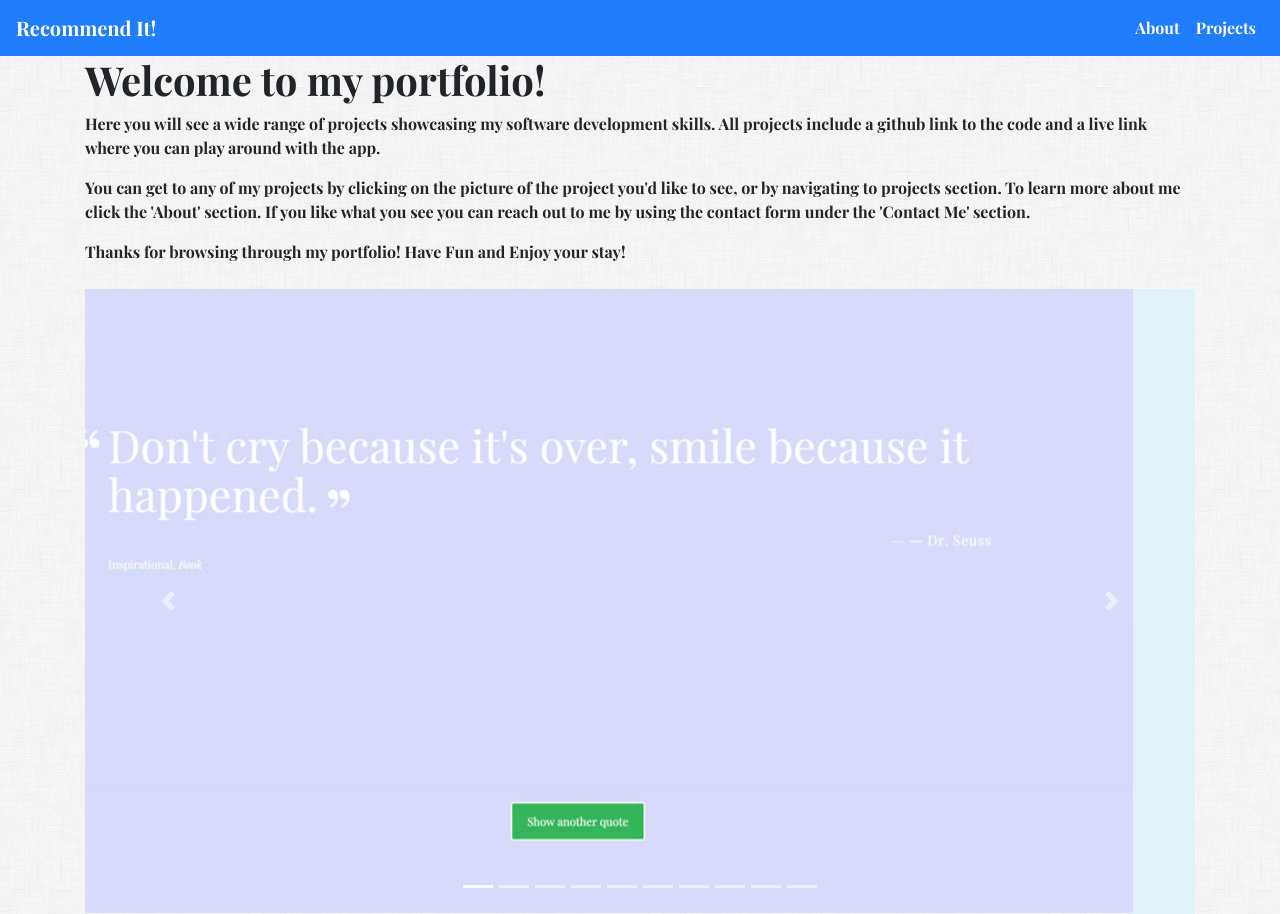
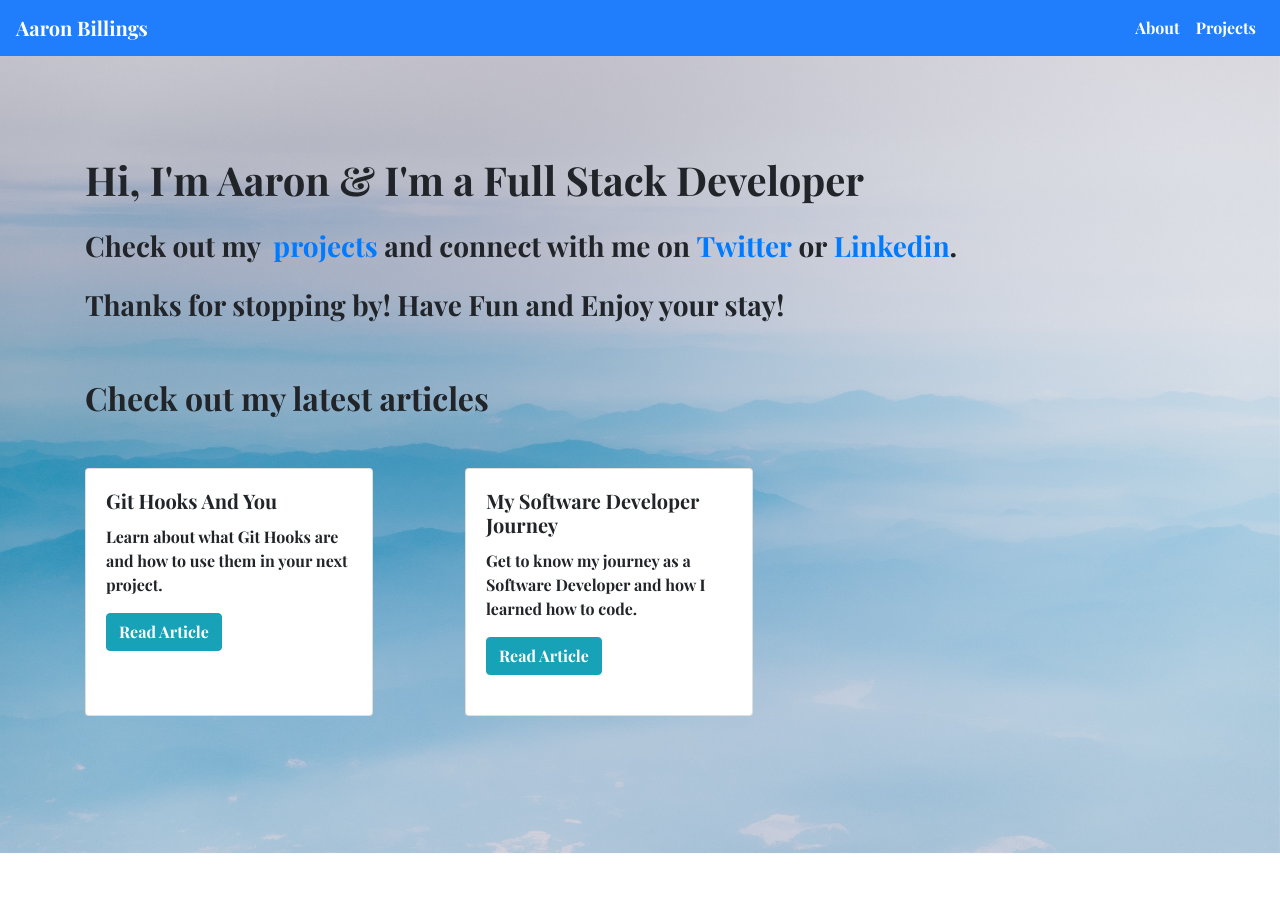
Before and after one commit to asbillings07/react_developer_portfolio, a React (Create React App) app: page / in a window 1280 px wide. After the commit the page ends 800 px from the top, so only its background shows below. Built offline with nearby package versions, Linux system fonts and the light colour scheme; the HTML template or start-up script is replaced by a standard one.

Commit message:
updated the home route with new info

```diff
--- a/src/components/About.js
+++ b/src/components/About.js
@@ -11,7 +11,7 @@ import Email from '../svgs/email.svg'
 
 export function About () {
   return (
-    <Container>
+    <StyledContainer>
       <Row>
         <Col md={6}>
           <StyledCard style={{ width: '18rem' }}>
@@ -86,7 +86,7 @@ export function About () {
           </h6>
         </Col>
       </Row>
-    </Container>
+    </StyledContainer>
   )
 }
 
@@ -104,3 +104,6 @@ const EmailImage = styled.img`
   width: 55px;
   padding: 3px;
 `
+const StyledContainer = styled(Container)`
+  background-image: url('../images/dust_scratches.png');
+`
--- a/src/components/Home.js
+++ b/src/components/Home.js
@@ -1,39 +1,98 @@
 import React from 'react'
-import { ScrollView } from './ScrollView'
-import { data } from '../data'
-import { Row, Container, Col } from 'react-bootstrap'
+import { Row, Container, Col, Card, Button } from 'react-bootstrap'
 import styled from 'styled-components'
-
+import BG from '../images/yuriy-kovalev-nN1HSDtKdlw-unsplash.jpg'
 export function Home () {
   return (
     <Container>
+      <img src={BG} alt='bg' className='bg' />
       <Row>
         <Col>
-          <h1>Welcome to my portfolio!</h1>
-
-          <p>
-            Here you will see a wide range of projects showcasing my software
-            development skills. All projects include a github link to the code
-            and a live link where you can play around with the app.
-          </p>
-          <p>
-            You can get to any of my projects by clicking on the picture of the
-            project you'd like to see, or by navigating to projects section. To
-            learn more about me click the 'About' section. If you like what you
-            see you can reach out to me by using the contact form under the
-            'Contact Me' section.
-          </p>
-          <P>
-            Thanks for browsing through my portfolio! Have Fun and Enjoy your
-            stay!
-          </P>
-          <ScrollView projects={data.projects} />
+          <Heading>Hi, I'm Aaron & I'm a Full Stack Developer</Heading>
+          <article>
+            <Body>
+              Check out my <a href='/projects'>&nbsp;projects</a>&nbsp;and
+              connect with me on&nbsp;
+              <a
+                href='https://twitter.com/abdevelops'
+                target='_blank'
+                rel='noopener noreferrer'
+              >
+                Twitter&nbsp;
+              </a>
+              or&nbsp;
+              <a
+                href='https://www.linkedin.com/in/aaron-billings-9b429610a/'
+                target='_blank'
+                rel='noopener noreferrer'
+              >
+                Linkedin
+              </a>
+              .
+            </Body>
+            <Body>Thanks for stopping by! Have Fun and Enjoy your stay!</Body>
+          </article>
+        </Col>
+      </Row>
+      <Row>
+        <Col>
+          <ArticleHeading>Check out my latest articles</ArticleHeading>
+        </Col>
+      </Row>
+      <Row>
+        <Col md={4}>
+          <ArticleCard>
+            <Card.Body>
+              <Card.Title>Git Hooks And You</Card.Title>
+              <Card.Text>
+                Learn about what Git Hooks are and how to use them in your next
+                project.
+              </Card.Text>
+              <Button
+                href='https://medium.com/@asbillings2007/git-hooks-and-you-492b7794fa6c'
+                target='_blank'
+                variant='info'
+              >
+                Read Article
+              </Button>
+            </Card.Body>
+          </ArticleCard>
+        </Col>
+        <Col md={4}>
+          <ArticleCard>
+            <Card.Body>
+              <Card.Title>My Software Developer Journey</Card.Title>
+              <Card.Text>
+                Get to know my journey as a Software Developer and how I learned
+                how to code.
+              </Card.Text>
+              <Button
+                href='https://medium.com/@asbillings2007/my-software-developer-journey-680c1b14d9a3'
+                target='_blank'
+                variant='info'
+              >
+                Read Article
+              </Button>
+            </Card.Body>
+          </ArticleCard>
         </Col>
       </Row>
     </Container>
   )
 }
 
-const P = styled.p`
-  margin-bottom: 25px;
+const Body = styled.h3`
+  margin-top: 25px;
 `
+const Heading = styled.h1`
+  margin-top: 100px;
+`
+const ArticleHeading = styled.h2`
+  margin-top: 50px;
+  margin-bottom: 50px;
+`
+const ArticleCard = styled(Card)`
+  width: 18rem;
+  height: 100%;
+  margin-bottom: 20px;
+`
--- a/src/components/Navigation.js
+++ b/src/components/Navigation.js
@@ -5,8 +5,8 @@ import styled from 'styled-components'
 export const Navigation = () => (
   <NavDiv>
     <NavBar collapseOnSelect expand='lg'>
-      <NavBarTitle aria-label='App Title is RecommendIt' href='/'>
-        Recommend It!
+      <NavBarTitle aria-label='Nav Title is Aaron Billings' href='/'>
+        Aaron Billings
       </NavBarTitle>
       <Navbar.Toggle aria-controls='responsive-navbar-nav' />
       <Navbar.Collapse id='responsive-navbar-nav'>
--- a/src/components/Projects.js
+++ b/src/components/Projects.js
@@ -1,13 +1,12 @@
 import React from 'react'
 import { ShowCards } from './ShowCards'
 import { Row, Container } from 'react-bootstrap'
-
 import { data } from '../data'
 
 export function Projects () {
   return (
     <Container>
-      <Row className='justify-content-md-center'>
+      <Row>
         <ShowCards projects={data.projects} />
       </Row>
     </Container>
--- a/src/components/ShowCards.js
+++ b/src/components/ShowCards.js
@@ -5,7 +5,7 @@ import { PropTypes } from 'prop-types'
 
 export function ShowCards ({ projects }) {
   return projects.map(project => (
-    <Col key={project.id}>
+    <Col md={4} sm={2} key={project.id}>
       <div className='flip-card'>
         <div className='flip-card-inner'>
           <FrontCard className=' flip-card-front'>
--- a/src/index.css
+++ b/src/index.css
@@ -3,9 +3,39 @@ body {
   font-family: 'Playfair Display', serif;
   -webkit-font-smoothing: antialiased;
   -moz-osx-font-smoothing: grayscale;
-  background: url(images/dust_scratches.png);
+  background-image: url(images/dust_scratches.png);
+}
+img.bg {
+  /* Set rules to fill background */
+  min-height: 100%;
+  min-width: 1024px;
+
+  /* Set up proportionate scaling */
+  width: 100%;
+  height: auto;
+
+  /* Set up positioning */
+  position: fixed;
+  top: 0;
+  left: 0;
+  z-index: -1;
 }
 
+div.admin-bg {
+  /* Set rules to fill background */
+  min-height: 100%;
+  min-width: 1024px;
+
+  /* Set up proportionate scaling */
+  width: 100%;
+  height: auto;
+
+  /* Set up positioning */
+  position: fixed;
+  top: 0;
+  left: 0;
+  z-index: -1;
+}
 code {
   font-family: 'Playfair Display', serif;
 }
@@ -17,7 +47,7 @@ code {
 
 .flip-card {
   background-color: transparent;
-  width: 300px;
+  width: 375px;
   height: 200px;
   perspective: 1000px; /* Remove this if you don't want the 3D effect */
 }
```
Also changed, not shown: src/images/yuriy-kovalev-nN1HSDtKdlw-unsplash.jpg (added).
